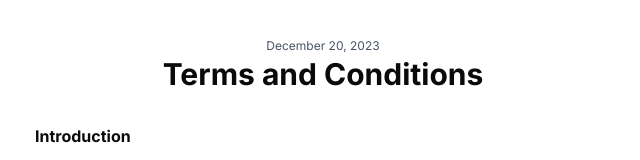
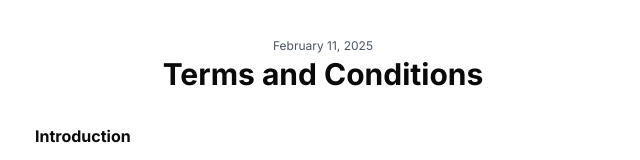
Before and after one commit to waqarniyazi/comingsoon, a Next.js app: page /terms in a window 1280 px wide. Shown: the top 160 px of the page, without its empty margins (317-957 px from the left). Built offline with nearby package versions, Linux system fonts and the light colour scheme.

Commit message:
final deploy4

```diff
--- a/app/privacy/content.tsx
+++ b/app/privacy/content.tsx
@@ -5,6 +5,6 @@ import { LegalPage } from "@/components/LegalPage";
 
 export function PrivacyContent() {
   return (
-    <LegalPage date="2025-03-11" title="Privacy Policy" content={<Content />} />
+    <LegalPage date="2025-02-11" title="Privacy Policy" content={<Content />} />
   );
 }
--- a/app/terms/content.tsx
+++ b/app/terms/content.tsx
@@ -5,6 +5,6 @@ import { LegalPage } from "@/components/LegalPage";
 
 export function PrivacyContent() {
   return (
-    <LegalPage date="2023-12-20" title="Terms and Conditions" content={<Content />} />
+    <LegalPage date="2025-02-11" title="Terms and Conditions" content={<Content />} />
   );
 }
```
